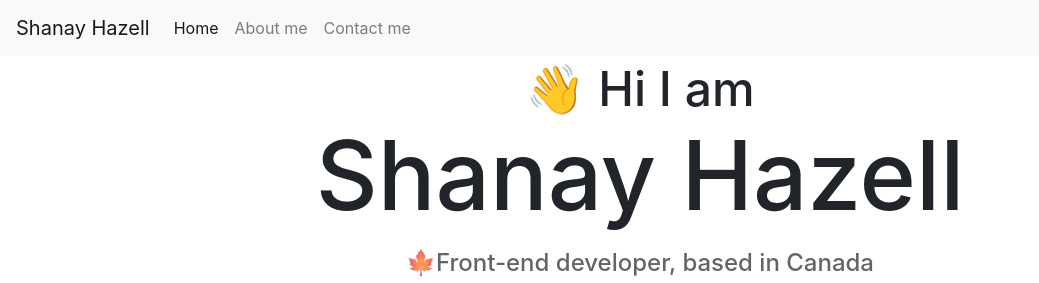
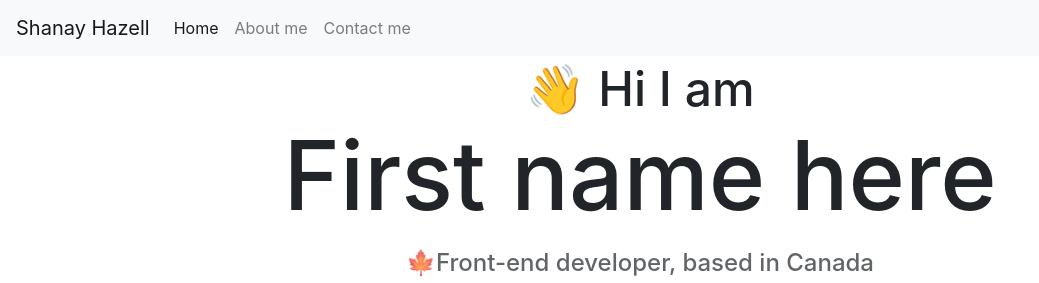
Before and after one commit to ShanayH/Shanay-website-3, a website: page index.html in a window 1280 px wide. Shown: the top 283 px of the page, without its empty margins (0-1039 px from the left). Drawn offline with nearby package versions, Linux system fonts and the light colour scheme.

Commit message:
Removed name from index -
Trying to get it to push to netlify

```diff
--- a/index.html
+++ b/index.html
@@ -41,7 +41,7 @@
       </div>
     </nav>
     <h2>👋 Hi I am</h2>
-    <h1 class="mb-2">Shanay Hazell</h1>
+    <h1 class="mb-2">First name here</h1>
     <h3 class="mt-3">🍁Front-end developer, based in Canada</h3>
     <div class="navigation-links">
       <a href="about.html#contact" class="contact-link">Contact me</a>
@@ -65,9 +65,7 @@
             eos eveniet alias temporibus deserunt veritatis minima fugiat
             explicabo eum dolore.
           </p>
-          <button type="button" class="btn btn-primary">
-            Launch Yoga App
-          </button>
+          <button type="button" class="btn btn-primary">Launch Yoga App</button>
         </div>
       </div>
     </div>
```
